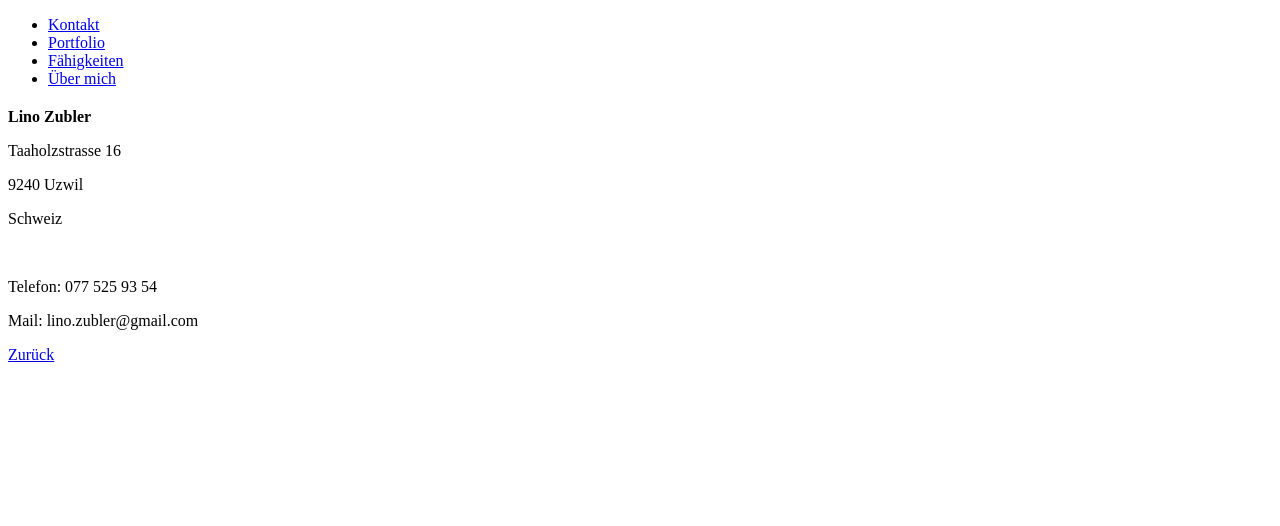
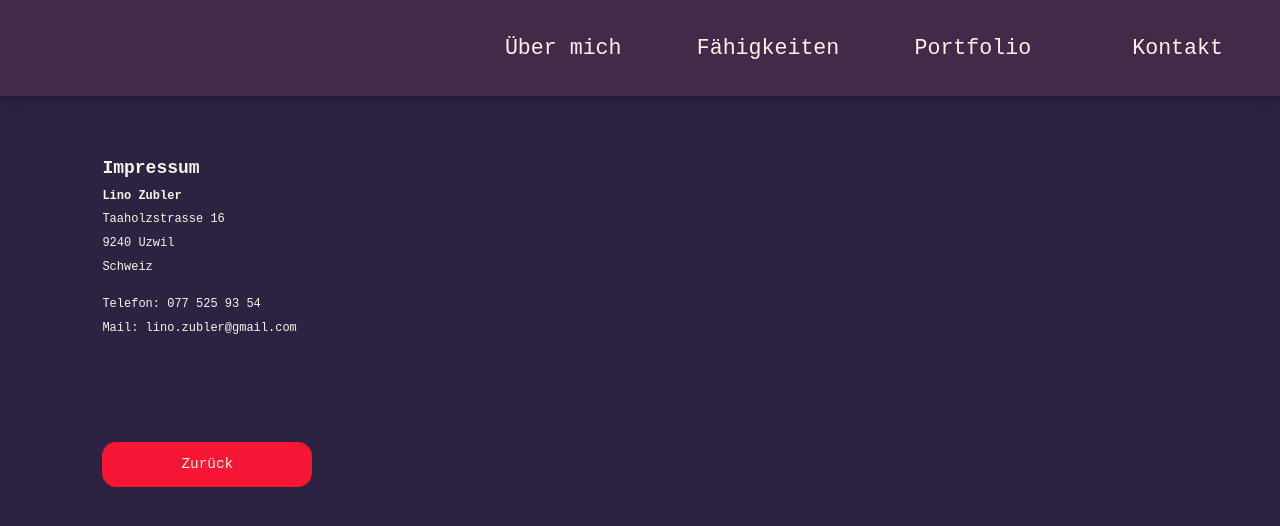
Before and after one commit to LinoZubler/Modul293, a plain HTML site: page impressum.html in a window 1280 px wide. Drawn offline with Linux system fonts and the light colour scheme.

Commit message:
Add files via upload

```diff
--- a/impressum.html
+++ b/impressum.html
@@ -4,7 +4,7 @@
     <meta charset="UTF-8">
     <meta http-equiv="X-UA-Compatible" content="IE=edge">
     <meta name="viewport" content="width=device-width, initial-scale=1.0">
-    <link rel="stylesheet" href="test.css">
+    <link rel="stylesheet" href="styles.css">
     <title>Lino Zubler - impressum</title>
 </head>
 <body>
@@ -19,7 +19,7 @@
                 </ul>
             </nav>
             <div id="impressum">
-                <h2></h2>
+                <h2>Impressum</h2>
                 <p><b>Lino Zubler</b></p>
                 <p>Taaholzstrasse 16</p>
                 <p>9240 Uzwil</p>
@@ -27,7 +27,7 @@
                 <br>
                 <p>Telefon: 077 525 93 54</p>
                 <p>Mail: lino.zubler@gmail.com</p>
-                <a id="up" href="index.html">Zurück</a>
+                <a class="button" href="index.html">Zurück</a>
             </div>
         </article>
     </main>
--- a/styles.css
+++ b/styles.css
@@ -338,12 +338,32 @@ article#footer {
   background-color: var(--bg2);
 }
 
-#mail, #impressum {
+#mail, #impressum-link {
   color: var(--clr1)
 }
 
-#mail, #impressum, #up {
+#mail, #impressum-link, #up {
   margin: 0 10px;
+}
+
+#impressum {
+  height: 88vh;
+  display: flex;
+  flex-direction: column;
+  padding: 4% 24% 4% 8%;
+}
+
+#impressum a {
+  width: 20%;
+  background-color: var(--akz);
+  color: var(--clr2);
+  font-size: 1.2em;
+  margin-top: 10%;
+}
+
+#impressum a:hover {
+  color: var(--clr1);
+  background-color: var(--clr2);
 }
 
 /* Desktop 1080p */
@@ -361,7 +381,7 @@ article#footer {
   body {
     font-size: 18px;
   }
-  #welcome {
+  #welcome, #impressum {
     padding-right: 10%;
     font-size: 12px;
   }
@@ -383,11 +403,11 @@ article#footer {
     height: 8vh;
     background-color: var(--clr1);
   }
-  #welcome {
+  #welcome, #impressum {
     height: 100vh;
     padding: calc(8vh + 4%) 8% 4% 8%;
   }
-  #welcome a {
+  #welcome a, #impressum a {
     width: 100%;
   }
   .navigation {
@@ -419,7 +439,7 @@ article#footer {
   nav > ul > li {
     width: 25%;
   }
-  #welcome {
+  #welcome, #impressum {
     font-size: 12px;
   }
   #welcome img {
```
Also changed, not shown: index.html (+1 -1 lines).
